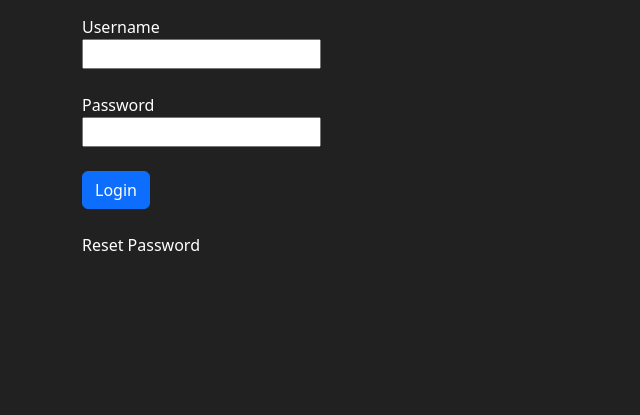
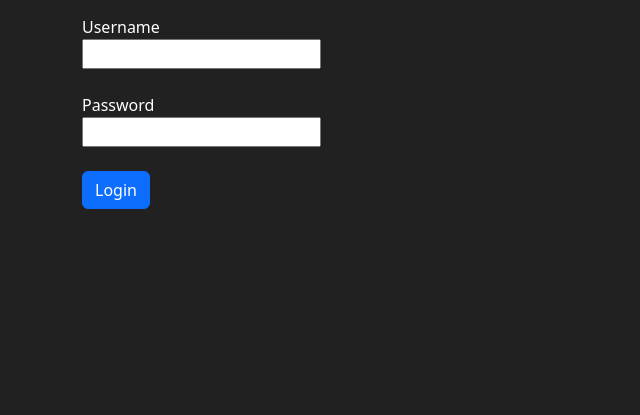
Before and after one commit to mpo6767/demo, a Flask app: page /login in a window 1280 px wide. Shown: the part 169-584 px from the top of the page, without its empty margins (0-640 px from the left). Run offline with Flask 3, Linux system fonts and the light colour scheme; parts of the project's set-up code (start-up, migrations or seed data) failed here and were passed over; some libraries are stand-ins or nearby versions.

Commit message:
removed password change from logon for demo 1

```diff
--- a/election1/templates/login.html
+++ b/election1/templates/login.html
@@ -39,6 +39,6 @@ Login Page
             </div>
         </form>
         <br>
-    <a class="nav-link" href="{{ url_for('ballot.ballot_view') }}">Reset Password</a>
+
     </div>
 {% endblock %}
```
